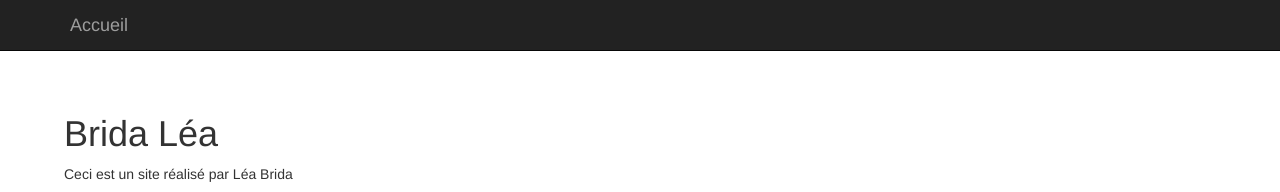
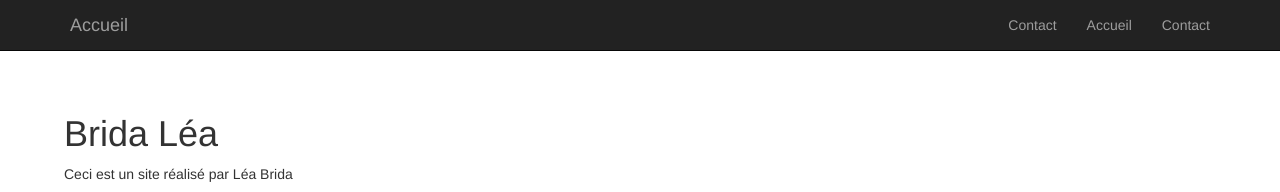
Before and after one commit to LeaBr/LeaBr.github.io, a Jekyll site: the page built from index.html, in a window 1280 px wide. Shown: the top 192 px of the page. Built offline with Jekyll 4.4.1, drawn with Linux system fonts in a browser that asks for light colours.

Commit message:
modifié :         contact.html 	modifié :         index.html 	modifié :         test.html

```diff
--- a/contact.html
+++ b/contact.html
@@ -1,5 +1,6 @@
 ---
 layout: default
+title: Contact
 ---
 <h2> Contact </h2>
         <!-- Content Row -->
--- a/index.html
+++ b/index.html
@@ -1,5 +1,6 @@
 ---
 layout: default
+title: Accueil
 ---
 	<h1> {{site.title}} </h1>
 	<p> {{site.description}} </p>
--- a/test.html
+++ b/test.html
@@ -0,0 +1,4 @@
+---
+layout: default
+title: Contact
+---
```
